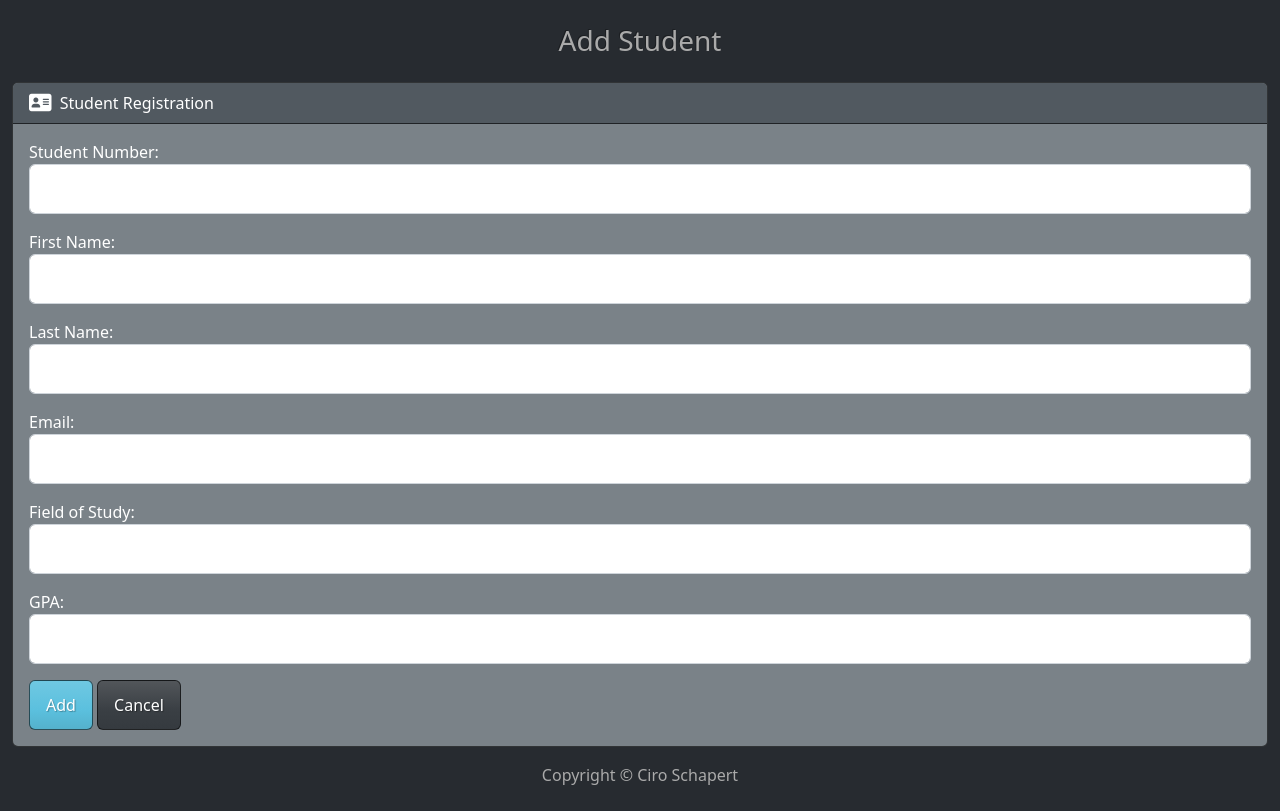
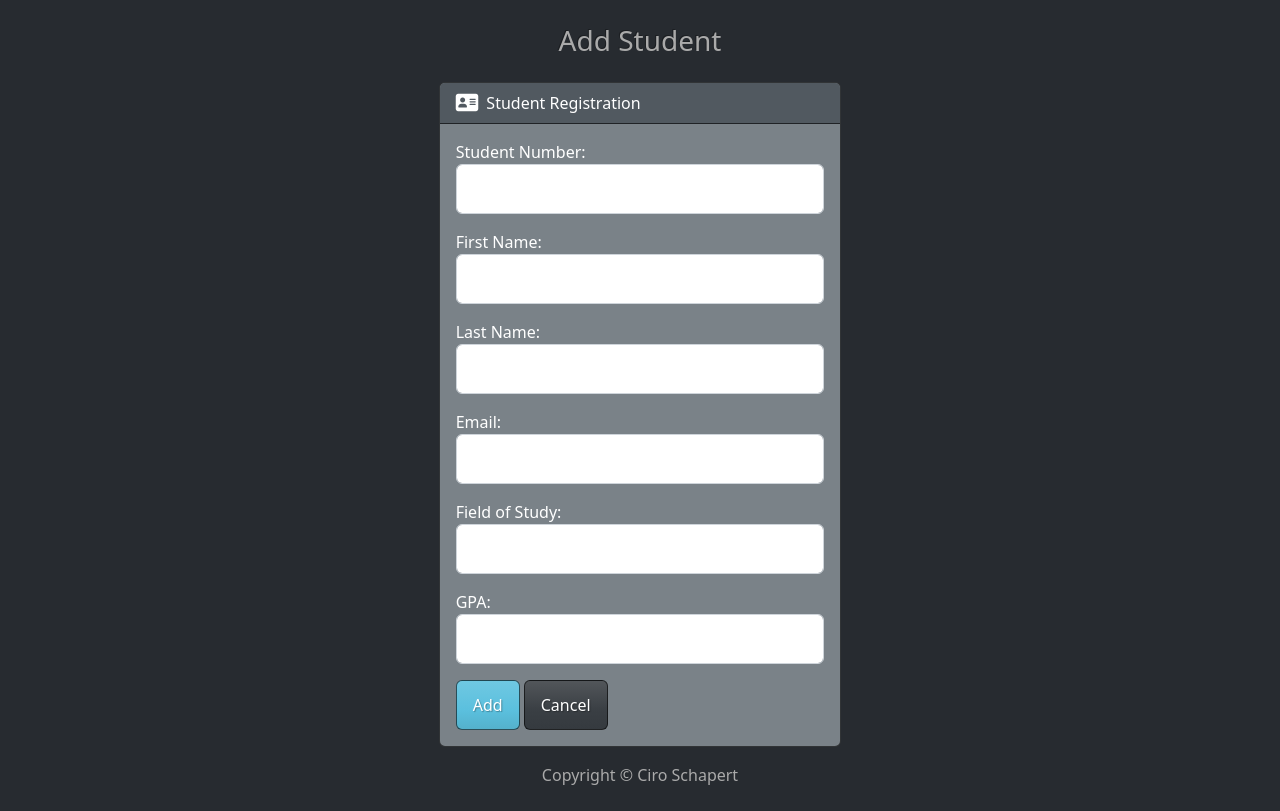
Before and after one commit to CiroJSCH/Student-Management-System, a Django app: page /add/ in a window 1280 px wide. Shown: the part 58-869 px from the top of the page. Run offline with Django 4.2, Linux system fonts and the light colour scheme; some libraries are stand-ins or nearby versions.

Commit message:
fix: fixed responsive size

```diff
--- a/students/templates/students/add_student.html
+++ b/students/templates/students/add_student.html
@@ -7,7 +7,7 @@
 </div>
 {% else %}
 <div class="row justify-content-center">
-  <div class="col-12">
+  <div class="col-12 col-md-6 col-xl-4">
     <div class="card text-white bg-secondary mb-3">
       <div class="card-header">
         <i class="fa-solid fa-address-card fa-lg"></i>
```
